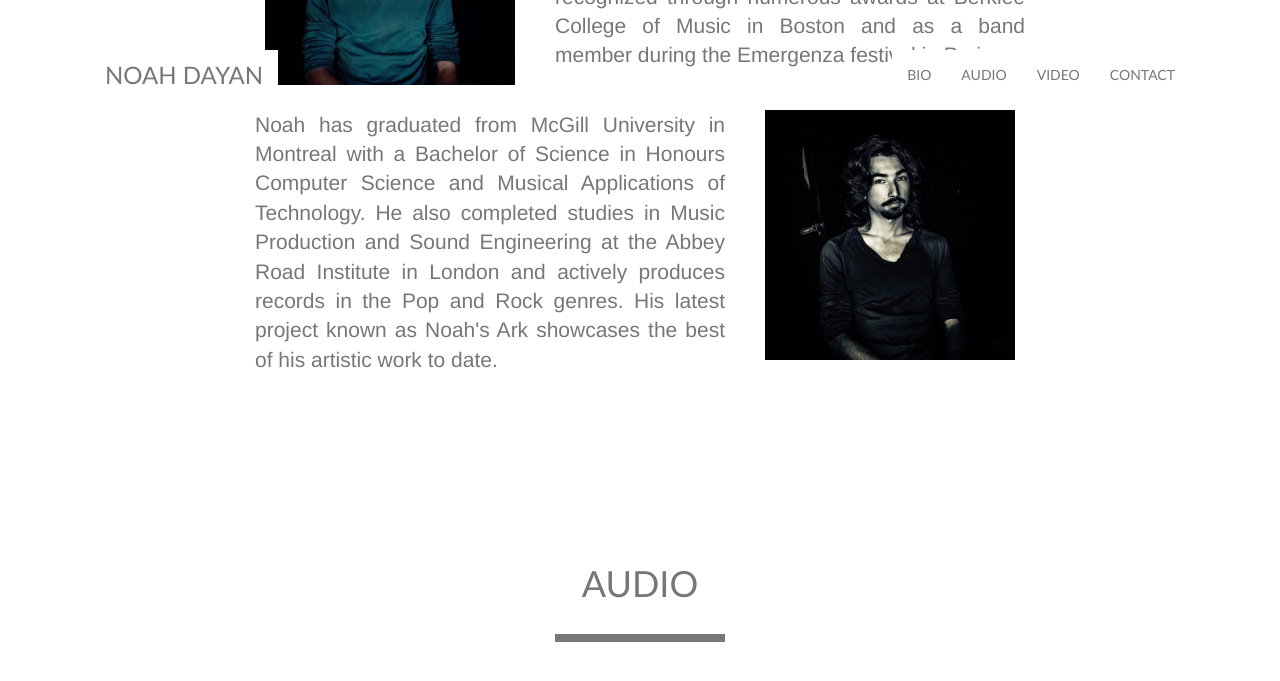
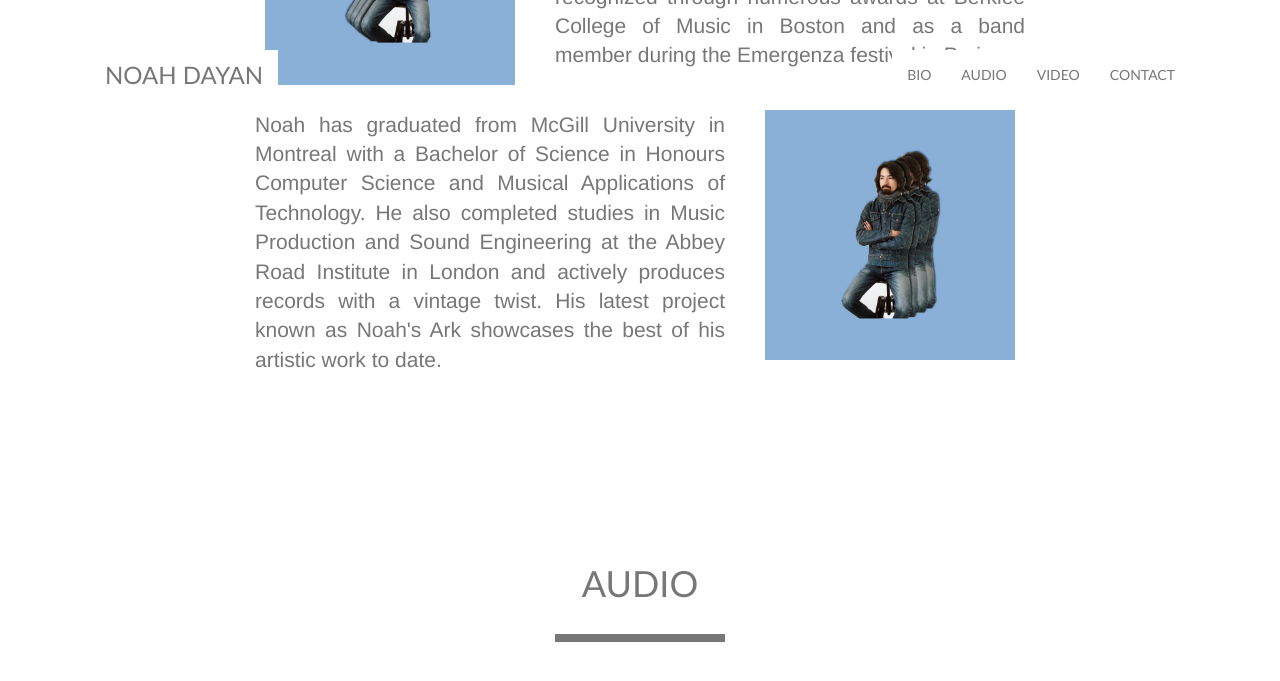
Before and after one commit to noahdayan/noahdayan.github.io, a Jekyll site: the page built from index.html, in a window 1280 px wide and 900 px high, scrolled down 961 px, cut to the strip 0-708 px from the top of the window. Shown: the top 681 px of the strip. Built offline with Jekyll 4.4.1, drawn with Linux system fonts in a browser that asks for light colours.

Commit message:
Update index.html

```diff
--- a/index.html
+++ b/index.html
@@ -27,7 +27,7 @@ title: Home
 
 			<div class="row">
 				<div class="col-md-3 col-md-offset-2 col-xs-10 col-xs-offset-1">
-					<img src="/img/Face1.jpg" alt="Face One" class="img-responsive img-square center-block" width="250">
+					<img src="/img/Vulf1.png" alt="Face One" class="img-responsive img-square center-block" width="250">
 				</div>
 				<div class="col-md-5 col-md-offset-0 col-xs-10 col-xs-offset-1">
 					<p class="helvetiva lead text-light font-grey text-justify">
@@ -39,11 +39,11 @@ title: Home
 			<div class="row">
 				<div class="col-md-5 col-md-offset-2 col-xs-10 col-xs-offset-1">
 					<p class="helvetica lead text-light font-grey text-justify">
-						Noah has graduated from <a class="no-link" href="http://www.mcgill.ca" target="_blank">McGill University</a> in Montreal with a Bachelor of Science in Honours Computer Science and Musical Applications of Technology. He also completed studies in Music Production and Sound Engineering at the <a class="no-link" href="http://www.abbeyroadinstitute.co.uk" target="_blank">Abbey Road Institute</a> in London and actively produces records in the Pop and Rock genres. His latest project known as <a class="no-link" href="http://www.noahsarkmusic.com" target="_blank">Noah's Ark</a> showcases the best of his artistic work to date.
+						Noah has graduated from <a class="no-link" href="http://www.mcgill.ca" target="_blank">McGill University</a> in Montreal with a Bachelor of Science in Honours Computer Science and Musical Applications of Technology. He also completed studies in Music Production and Sound Engineering at the <a class="no-link" href="http://www.abbeyroadinstitute.co.uk" target="_blank">Abbey Road Institute</a> in London and actively produces records with a vintage twist. His latest project known as <a class="no-link" href="http://www.noahsarkmusic.com" target="_blank">Noah's Ark</a> showcases the best of his artistic work to date.
 					</p>
 				</div>
 				<div class="col-md-3 col-md-offset-0 col-xs-10 col-xs-offset-1">
-					<img src="/img/Face2.jpg" alt="Face Two" class="img-responsive img-square center-block" width="250">
+					<img src="/img/Vulf2.png" alt="Face Two" class="img-responsive img-square center-block" width="250">
 				</div>
 			</div>
 
```
